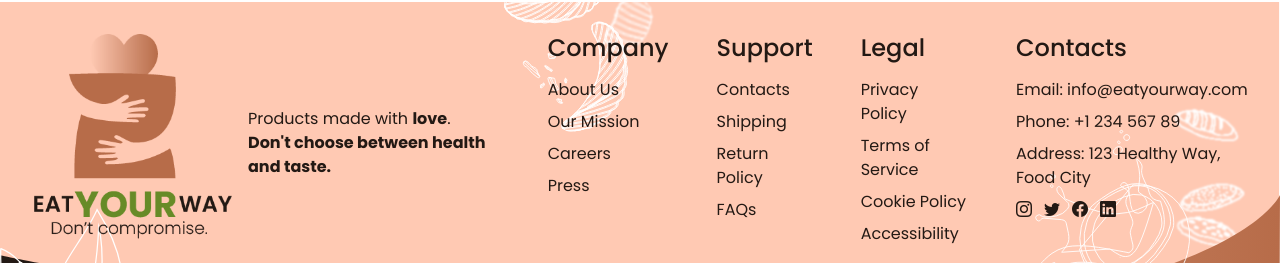
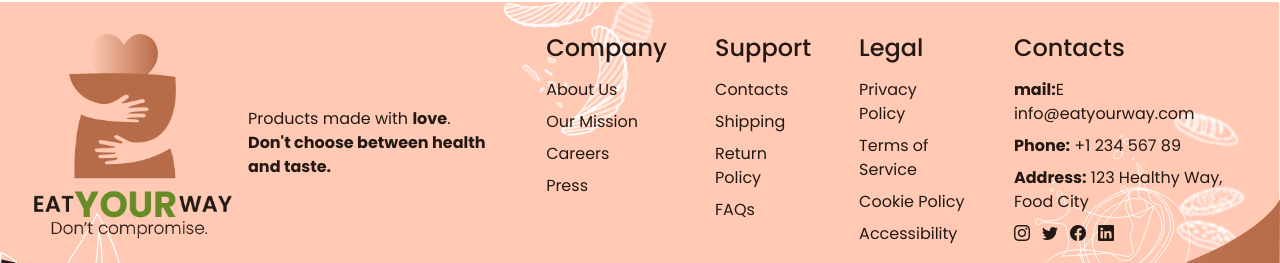
Before and after one commit to GiuseppeColucci95/project-work-team3, a React (Vite) app in the folder FRONTEND/: page / in a window 1280 px wide. Shown: the part 2425-2688 px from the top of the page. Built offline with nearby package versions, Linux system fonts and the light colour scheme; no server answers.

Commit message:
edit font weigh on footer

```diff
--- a/FRONTEND/src/components/Footer.jsx
+++ b/FRONTEND/src/components/Footer.jsx
@@ -62,9 +62,9 @@ export default function Footer() {
               <div className="footer-contacts">
                 <h4 className="text-gray-800 font-semibold mb-3">Contacts</h4>
                 <ul className="text-sm text-gray-600">
-                  <li><a href="mailto:info@eatyourway.com">Email: info@eatyourway.com</a></li>
-                  <li><a href="tel:+123456789">Phone: +1 234 567 89</a></li>
-                  <li><a href="#">Address: 123 Healthy Way, Food City</a></li>
+                  <li><a href="mailto:info@eatyourway.com"><strong>mail:</strong>E info@eatyourway.com</a></li>
+                  <li><a href="tel:+123456789"><strong>Phone:</strong> +1 234 567 89</a></li>
+                  <li><a href="#"><strong>Address:</strong> 123 Healthy Way, Food City</a></li>
                   <li>
                     <a href="#"><i className="bi bi-instagram"></i></a>
                     <a href="#"><i className="bi bi-twitter"></i></a>
```
